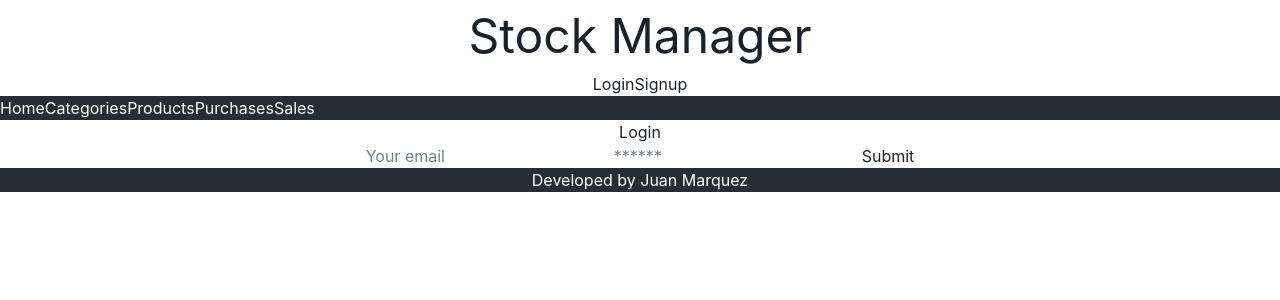
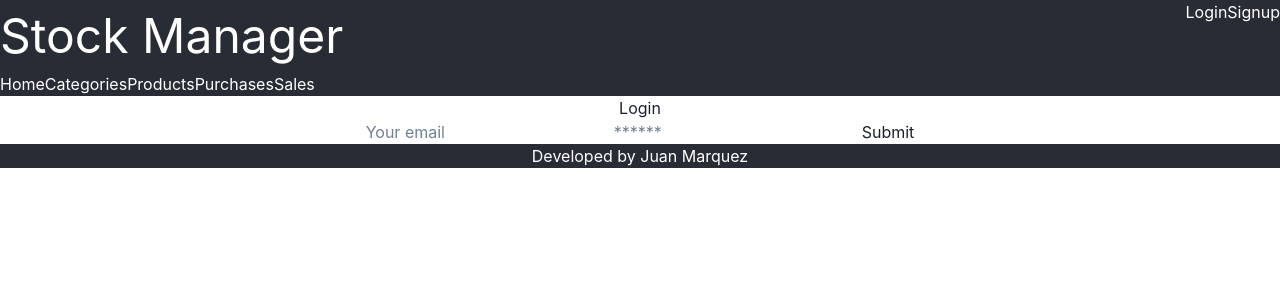
Before and after one commit to juanmarquez4/stock-manager, a React (Create React App) app in the folder client/: page /login in a window 1280 px wide. Shown: the top 300 px of the page. Built offline with nearby package versions, Linux system fonts and the light colour scheme.

Commit message:
Updated client/src/components Footer&Header&Nav

```diff
--- a/client/src/components/Footer/index.js
+++ b/client/src/components/Footer/index.js
@@ -1,10 +1,12 @@
 import React from "react";
+
+import { Box } from "@chakra-ui/react"
 
 function Footer() {
     return (
-    <footer className='footer'>
+    <Box className='footer'>
         <h1>Developed by Juan Marquez</h1>
-    </footer>
+    </Box>
     );
 }
 
--- a/client/src/components/Header/index.js
+++ b/client/src/components/Header/index.js
@@ -2,6 +2,7 @@ import React from "react";
 import { Link } from 'react-router-dom';
 
 import Auth from '../../utils/auth';
+import { Box } from "@chakra-ui/react"
 
 function Header() {
   const logout = (event) => {
@@ -9,8 +10,8 @@ function Header() {
     Auth.logout();
   };
   return (
-    <header className="bg-info text-dark mb-4 py-3 display-flex align-center">
-    <div className="container flex-column justify-space-between-lg justify-center align-center text-center">
+    <header>
+    <Box display="flex" justifyContent="space-between" bg="#282c34" color="#FFFFFF">
       <Link className="text-dark" to="/">
         <h1 className="m-0" style={{ fontSize: '3rem' }}>
           Stock Manager
@@ -35,7 +36,7 @@ function Header() {
           </>
         )}
       </div>
-    </div>
+    </Box>
   </header>
   );
 }
--- a/client/src/components/Nav/index.js
+++ b/client/src/components/Nav/index.js
@@ -1,13 +1,24 @@
 import React from "react";
+import { Link } from 'react-router-dom';
 
 function Nav() {
     return (
         <nav className='nav'>
-            <h1>Home</h1>
-            <h1>Categories</h1>
-            <h1>Products</h1>
-            <h1>Purchases</h1>
-            <h1>Sales</h1>
+            <Link to="/">
+                <h1>Home</h1>
+            </Link>
+            <Link to="/categories">
+                <h1>Categories</h1>
+            </Link>
+            <Link to="/products">
+                <h1>Products</h1>
+            </Link>
+            <Link to="/purchases">
+                <h1>Purchases</h1>
+            </Link>
+            <Link to="/sales">
+                <h1>Sales</h1>
+            </Link>
         </nav>
     );
 }
--- a/client/src/pages/Login.js
+++ b/client/src/pages/Login.js
@@ -38,10 +38,10 @@ const Login = (props) => {
     };
 
     return (
-        <main className="flex-row justify-center mb-4">
-      <div className="col-12 col-lg-10">
-        <div className="card">
-          <h4 className="card-header bg-dark text-light p-2">Login</h4>
+      <main>
+        <div>
+          <div>
+            <h4>Login</h4>
           <div className="card-body">
             {data ? (
               <p>
```
